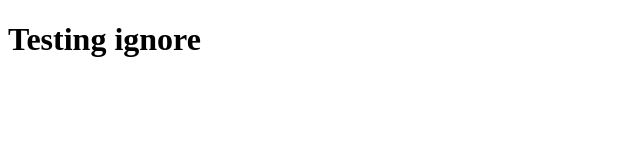
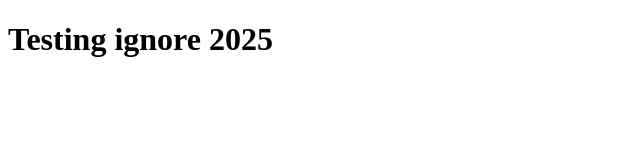
Before and after one commit to weeliem/test-ignore, a plain HTML site: page index.html in a window 1280 px wide. Shown: the whole page, without its empty margins (0-640 px from the left). Drawn offline with Linux system fonts and the light colour scheme.

Commit message:
Update index.html
Added 2025 test

```diff
--- a/index.html
+++ b/index.html
@@ -7,6 +7,6 @@
     <title>Test Ignore</title>
 </head>
 <body>
-    <h1>Testing ignore</h1>
+    <h1>Testing ignore 2025</h1>
 </body>
 </html>
```
